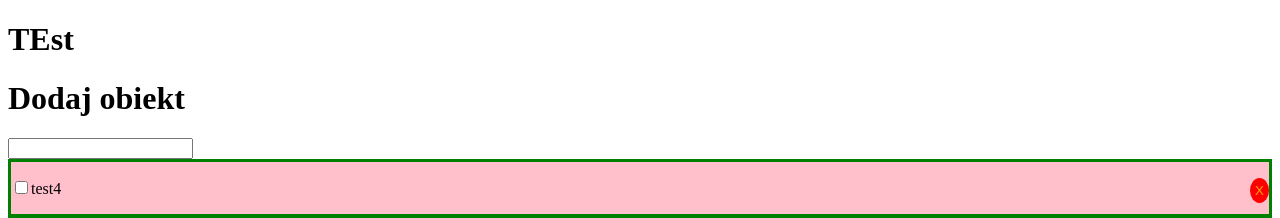
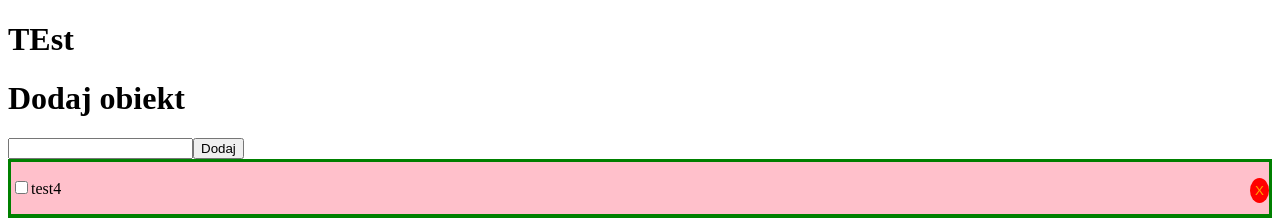
Before and after one commit to tlomiej/FirstReactApp, a React (Create React App) app: page / in a window 1280 px wide. Shown: the top 218 px of the page. Built offline with nearby package versions, Linux system fonts and the light colour scheme.

Commit message:
Dodaj obiekt do listy

```diff
--- a/src/App.tsx
+++ b/src/App.tsx
@@ -6,6 +6,7 @@ import AddTodo from './components/AddTodo';
 
 interface State {
   tasks: Task[];
+  newTask: Task;
 }
 
 class App extends React.Component<{}, State>  {
@@ -42,13 +43,38 @@ class App extends React.Component<{}, State>  {
     this.setState({tasks: [...this.state.tasks.filter(todo => todo.id !== taskToDelete.id)]})
   };
 
+
+  private addTask = (event: React.FormEvent<HTMLFormElement>) => {
+    event.preventDefault();
+
+    console.log('Dodaj')
+    this.setState(previousState => ({
+      newTask: {
+        id: previousState.newTask.id + 1,
+        name: ""
+      },
+      tasks: [...previousState.tasks, previousState.newTask]
+    }));
+  };
+
+
+  private onChangeTask  = (event: React.ChangeEvent<HTMLInputElement>) => {
+    console.log(event.target.value)
+    this.setState({
+      newTask: {
+        ...this.state.newTask,
+        name: event.target.value
+      }
+   });
+  };
+
   render() {
     return (
       <div className="App">
       <h1>TEst</h1>
       <header className="App-header">
 
-      <AddTodo/>
+      <AddTodo task={this.state.newTask} onAdd={this.addTask} onChange={this.onChangeTask}/>
 
 
         <Todos login={this.textParam} tasks={this.state.tasks} onDelete={this.deleteTask}/>
--- a/src/components/AddTodo.tsx
+++ b/src/components/AddTodo.tsx
@@ -5,7 +5,7 @@ import {Task} from "./../models/Task";
 interface Props {
     onChange?: (event: React.ChangeEvent<HTMLInputElement>) => void;
     onAdd?: (event: React.FormEvent<HTMLFormElement>) => void;
-    task?: Task;
+    task: Task;
   }
 
 class AddTodo<AddTodo> extends React.Component<Props> {
@@ -14,11 +14,10 @@ class AddTodo<AddTodo> extends React.Component<Props> {
     return (
         <div>
             <h1>Dodaj obiekt</h1>
-            <input />
-            {/* <form onSubmit={onAdd}>
-                <input onChange={onChange} value={task.name} />
-                <button type="submit">Add a task</button>
-            </form> */}
+            { <form onSubmit={this.props.onAdd}>
+                <input onChange={this.props.onChange} value={this.props.task.name} />
+                <button type="submit">Dodaj</button>
+            </form> }
         </div>
         )
   }
```
